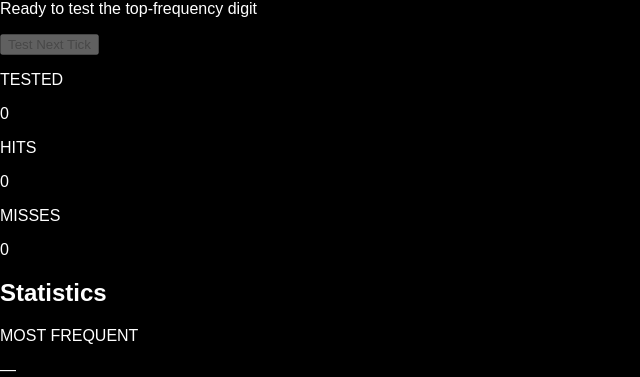
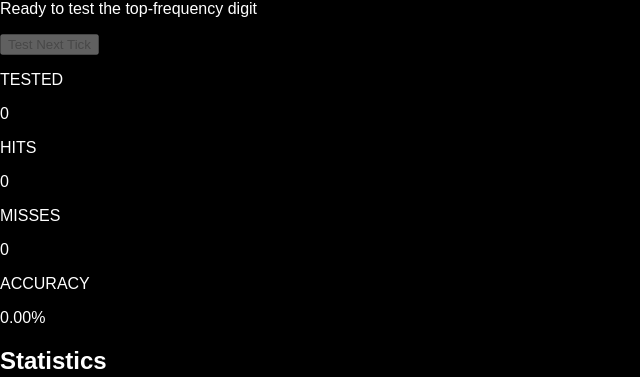
Before and after one commit to kibunjajohnkinyuru-code/trader-jk-digit, a Next.js app: page / in a window 1280 px wide. Shown: the part 1621-1998 px from the top of the page, without its empty margins (0-640 px from the left). Built offline with nearby package versions, Linux system fonts and the light colour scheme; no server answers.

Commit message:
Add validation accuracy display

```diff
--- a/app/page.tsx
+++ b/app/page.tsx
@@ -584,7 +584,7 @@ const startNextTickValidation = () => {
               : "Test Next Tick"}
           </button>
 
-          <div className="grid grid-cols-3 gap-2 mt-3">
+          <div className="grid grid-cols-4 gap-2 mt-3">
 
             <div className="rounded-xl bg-gray-900 p-3 text-center">
               <p className="text-xs text-gray-500">TESTED</p>
@@ -606,7 +606,12 @@ const startNextTickValidation = () => {
                 {validationResults.misses}
               </p>
             </div>
-
+<div className="rounded-xl bg-gray-900 p-3 text-center">
+  <p className="text-xs text-gray-500">ACCURACY</p>
+  <p className="text-xl font-bold">
+    {validationAccuracy.toFixed(2)}%
+  </p>
+</div>
           </div>
 
         </section>
```
